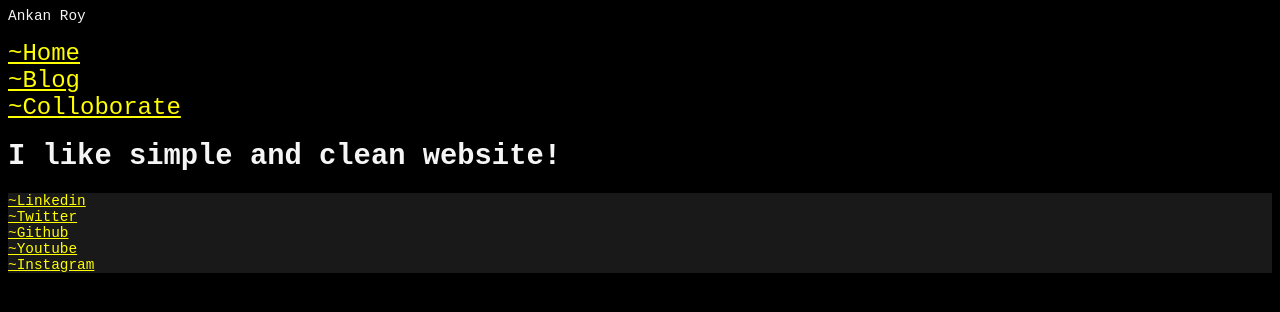
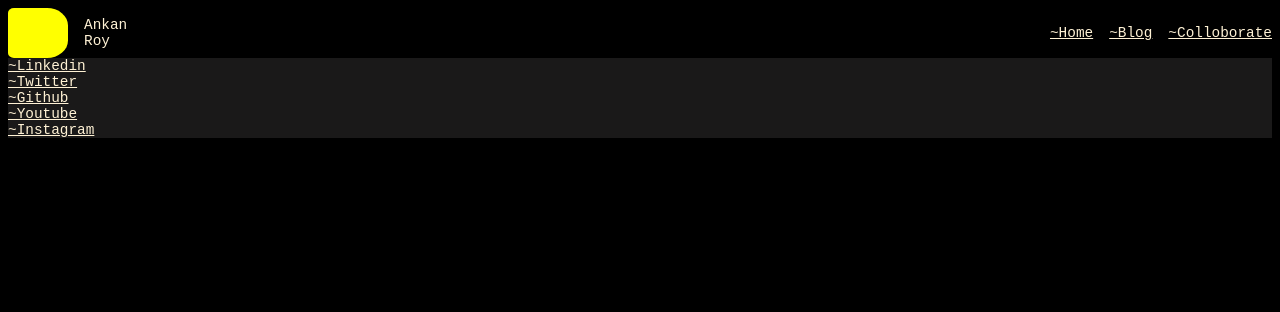
Before and after one commit to cu8code/cu8code.github.io, an Astro site: page / in a window 1280 px wide. Built offline with nearby package versions, Linux system fonts and the light colour scheme; Astro itself is replaced by a stand-in of ours.

Commit message:
saved changes

```diff
--- a/package.json
+++ b/package.json
@@ -14,6 +14,7 @@
     "@astrojs/mdx": "^2.3.1",
     "@astrojs/react": "^3.3.0",
     "@astrojs/tailwind": "^5.1.0",
+    "@fontsource/twinkle-star": "^5.0.19",
     "@radix-ui/react-dropdown-menu": "^2.0.6",
     "@radix-ui/react-navigation-menu": "^1.1.4",
     "@radix-ui/react-slot": "^1.0.2",
--- a/src/components/Linkstree.astro
+++ b/src/components/Linkstree.astro
@@ -5,7 +5,7 @@
     }
 </style>
 
-<div>
+<div class="max-width">
     <div>
         <div><a href="https://www.linkedin.com/in/usrbincat">~Linkedin</a></div>
         <div><a href="https://twitter.com/cu8code">~Twitter</a></div>
--- a/src/components/Navigation.astro
+++ b/src/components/Navigation.astro
@@ -1,14 +1,41 @@
 <style>
-    .navigation-link{
-        font-size: 1.5rem;
+    nav {
+        display: flex;
+        flex-direction: row;
+        justify-content: space-between;
+        align-items: center;
+    }
+
+    .navigation-link {
+        display: flex;
+        flex-direction: row;
+        gap: 1rem;
+    }
+
+    .left {
+        display: flex;
+        flex-direction: row;
+        gap: 1rem;
+        align-items: center;
+    }
+    .logo {
+        width: 60px;
+        height: 50px;
+        background: yellow;
+        border-radius: 10% 35% 35% 10%;
     }
 </style>
-<nav>
-    <div>Ankan Roy</div>
-    <br>
-    <div>
-        <div class="navigation-link"><a href="/">~Home</a></div>
-        <div class="navigation-link"><a href="/blog">~Blog</a></div>
-        <div class="navigation-link"><a href="mailto:8ankanroy@gmail.com">~Colloborate</a></div>
+<nav class="max-width">
+    <div class="left">
+        <div class="logo"></div>
+        <div>
+            <div>Ankan</div>
+            <div>Roy</div>
+        </div>
+    </div>
+    <div class="navigation-link">
+        <div><a href="/">~Home</a></div>
+        <div><a href="/blog">~Blog</a></div>
+        <div><a href="mailto:8ankanroy@gmail.com">~Colloborate</a></div>
     </div>
 </nav>
--- a/src/layouts/Page.astro
+++ b/src/layouts/Page.astro
@@ -1,7 +1,6 @@
 ---
 import Navigation from "@/components/Navigation.astro";
 import Linkstree from "@/components/Linkstree.astro";
-let title = 'This is a cool page';
 ---
 
 <!DOCTYPE html>
@@ -9,17 +8,27 @@ let title = 'This is a cool page';
 <head>
     <meta charset="UTF-8">
     <meta name="viewport" content="width=device-width, initial-scale=1.0">
-    <title>{title}</title>
+    <title>This is a cool website</title>
 </head>
 <style is:global>
+    :root{
+        --primary-font-color: #fff2d5;
+        --primary-bg: #000000;
+    }
     body {
         font-family: monospace;
         font-size: 0.9rem;
-        background-color: black;
-        color: whitesmoke;
+        background-color: var(--primary-bg);
+        color: var(--primary-font-color);
     }
     a {
-        color: yellow;
+        color: #fff2d5;
+    }
+    .max-width {
+        max-width: 1400px;
+        align-items: center;
+        justify-content: center;
+        margin: 0 auto;
     }
 </style>
 <body>
--- a/src/pages/index.astro
+++ b/src/pages/index.astro
@@ -3,5 +3,5 @@ import Page from "@/layouts/Page.astro";
 ---
 
 <Page>
-    <h1>I like simple and clean website!</h1>
+
 </Page>
```
Also changed, not shown: src/pages/posts/sudo-selector-in-css.mdx (added, +77 -0 lines), pnpm-lock.yaml.
